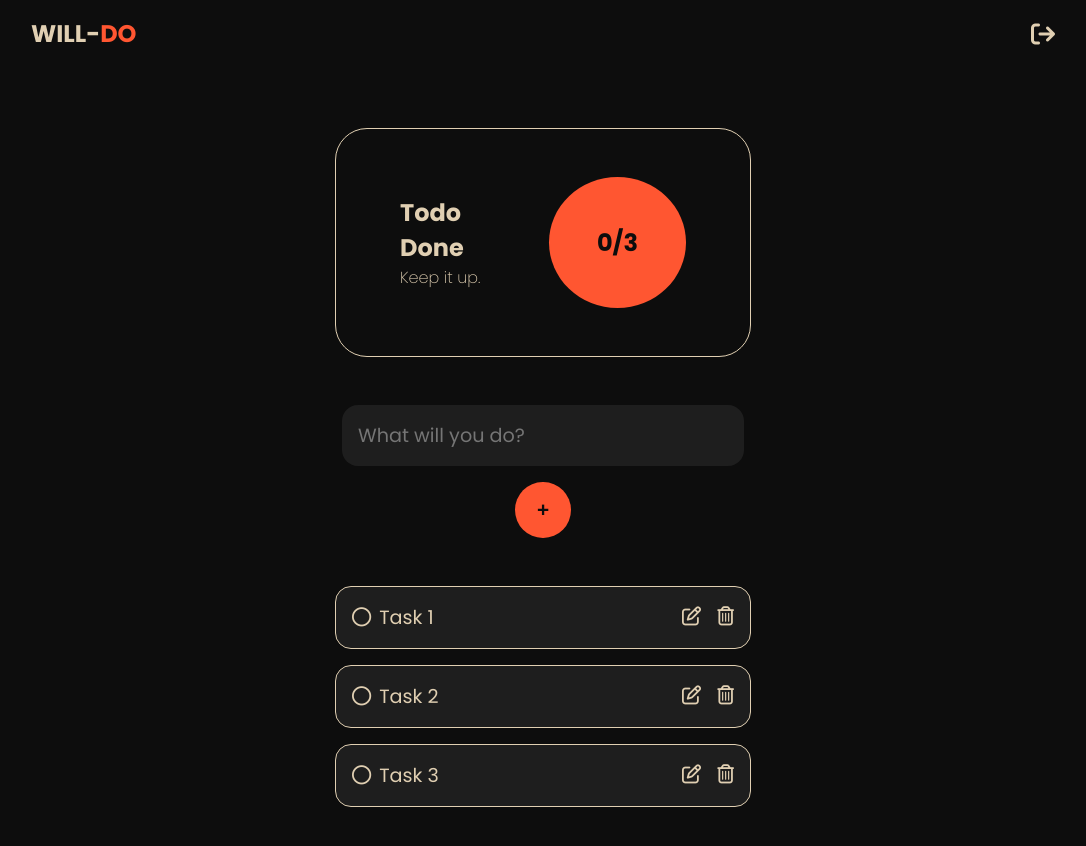
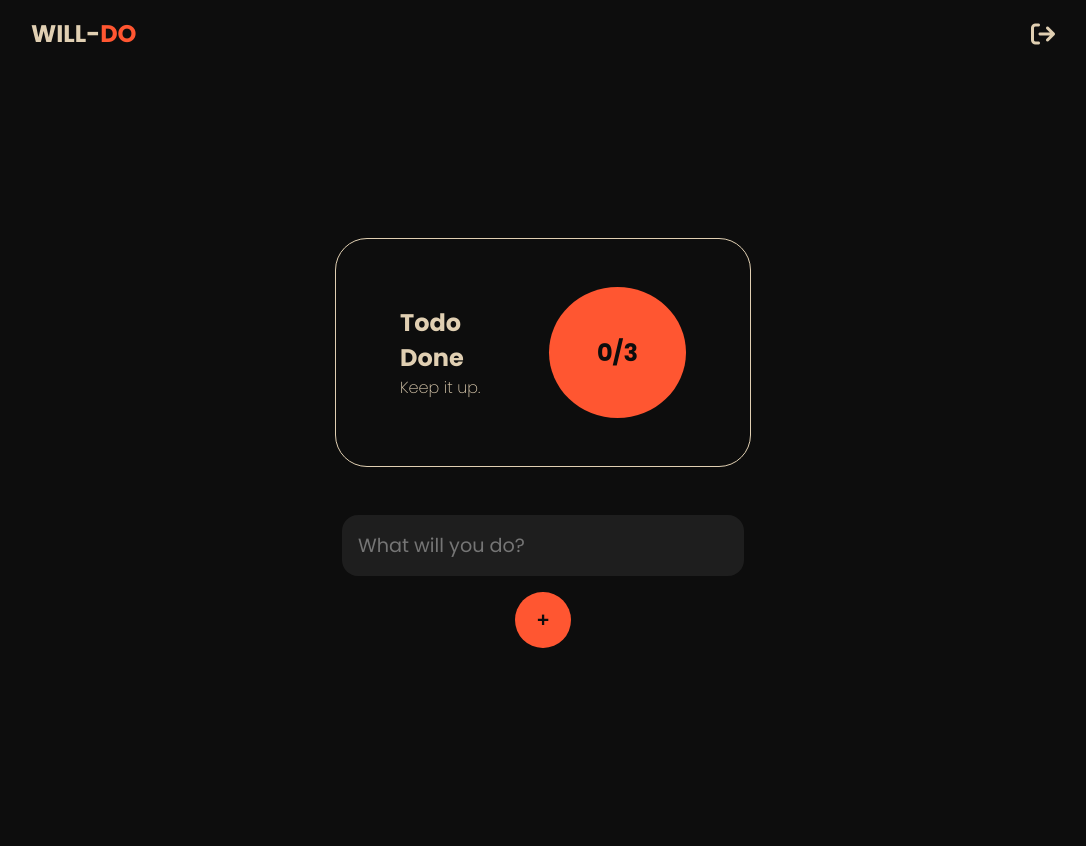
Before and after one commit to justPulfer/will-do-app-V2, a React (Create React App) app: page / in a window 1280 px wide. Shown: the top 846 px of the page, without its empty margins (97-1183 px from the left). Built offline with nearby package versions, Linux system fonts and the light colour scheme.

Commit message:
lifted up state to allow passing props for rendering task items

```diff
--- a/src/App.js
+++ b/src/App.js
@@ -1,19 +1,19 @@
 import { useState } from "react";
 
-const initialTasks = [
-	{
-		task: "Task 1",
-		completed: false,
-	},
-	{
-		task: "Task 2",
-		completed: false,
-	},
-	{
-		task: "Task 3",
-		completed: false,
-	},
-];
+// const initialTasks = [
+// 	{
+// 		task: "Task 1",
+// 		completed: false,
+// 	},
+// 	{
+// 		task: "Task 2",
+// 		completed: false,
+// 	},
+// 	{
+// 		task: "Task 3",
+// 		completed: false,
+// 	},
+// ];
 
 function App() {
 	return (
@@ -36,11 +36,17 @@ function Header() {
 }
 
 function Main() {
+	const [taskItem, setTaskItem] = useState([]);
+
+	function handleAddTaskItem(item) {
+		setTaskItem((taskItem) => [...taskItem, item]);
+	}
+
 	return (
 		<div className="main">
 			<Progress />
-			<Form />
-			<TaskLists />
+			<Form onAddTaskItem={handleAddTaskItem} />
+			<TaskLists taskItem={taskItem} />
 		</div>
 	);
 }
@@ -56,7 +62,7 @@ function Progress() {
 	);
 }
 
-function Form() {
+function Form({ onAddTaskItem }) {
 	const [task, setTask] = useState("");
 
 	function handleSubmit(e) {
@@ -66,8 +72,10 @@ function Form() {
 		const newTask = {
 			task,
 			completed: false,
+			id: Date.now(),
 		};
 
+		onAddTaskItem(newTask);
 		console.log(newTask);
 
 		setTask("");
@@ -86,10 +94,10 @@ function Form() {
 	);
 }
 
-function TaskLists() {
+function TaskLists({ taskItem }) {
 	return (
 		<ul className="task-lists">
-			{initialTasks.map((taskItem) => (
+			{taskItem.map((taskItem) => (
 				<Task taskItem={taskItem} key={taskItem.task} />
 			))}
 		</ul>
```
